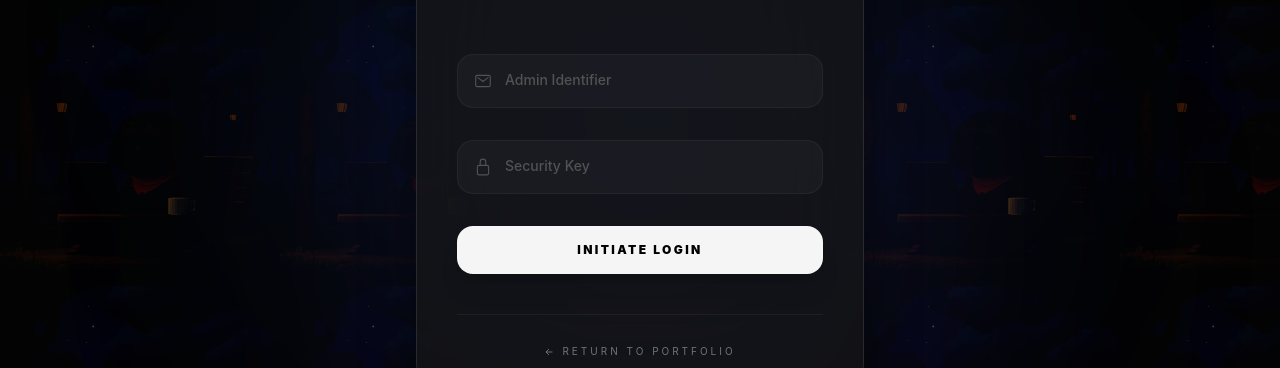
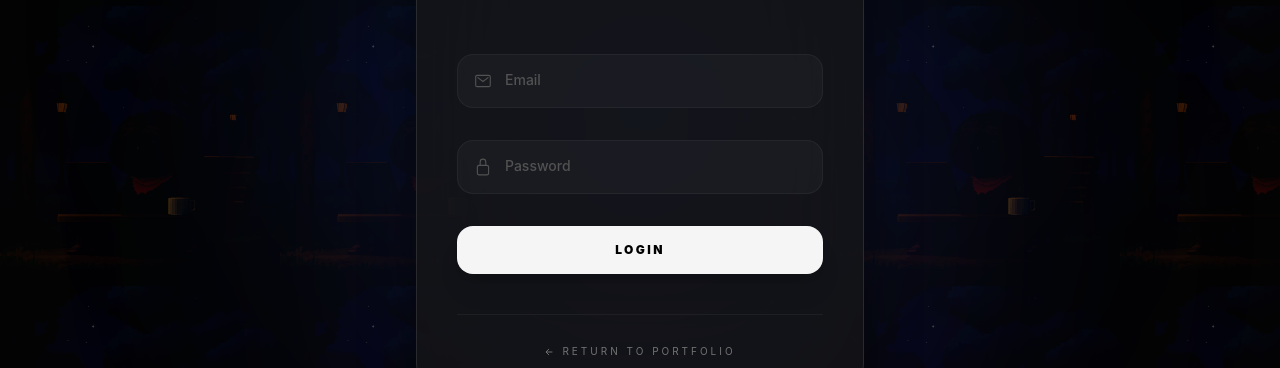
Before and after one commit to rheymiaga/Portfolio, a React (Vite) app in the folder frontend/: page /login in a window 1280 px wide. Shown: the part 274-642 px from the top of the page. Built offline with nearby package versions, Linux system fonts and the light colour scheme; no server answers.

Commit message:
some minor changes

```diff
--- a/frontend/src/pages/Login.tsx
+++ b/frontend/src/pages/Login.tsx
@@ -109,8 +109,8 @@ export const Login = ({ setUser }: LoginProps) => {
                                 )}
                             </AnimatePresence>
                             {[
-                                { id: 'email', label: 'Admin Identifier', type: 'email', val: email, set: setEmail, icon: IoMailOutline },
-                                { id: 'password', label: 'Security Key', type: 'password', val: password, set: setPassword, icon: IoLockClosedOutline }
+                                { id: 'email', label: 'Email', type: 'email', val: email, set: setEmail, icon: IoMailOutline },
+                                { id: 'password', label: 'Password', type: 'password', val: password, set: setPassword, icon: IoLockClosedOutline }
                             ].map((field) => (
                                 <div key={field.id} className="relative group">
                                     <motion.label
@@ -149,7 +149,7 @@ export const Login = ({ setUser }: LoginProps) => {
                             >
                                 {loading ? (
                                     <div className="w-5 h-5 border-2 border-black/20 border-t-black rounded-full animate-spin" />
-                                ) : "Initiate Login"}
+                                ) : "Login"}
                             </motion.button>
                         </form>
 
```
